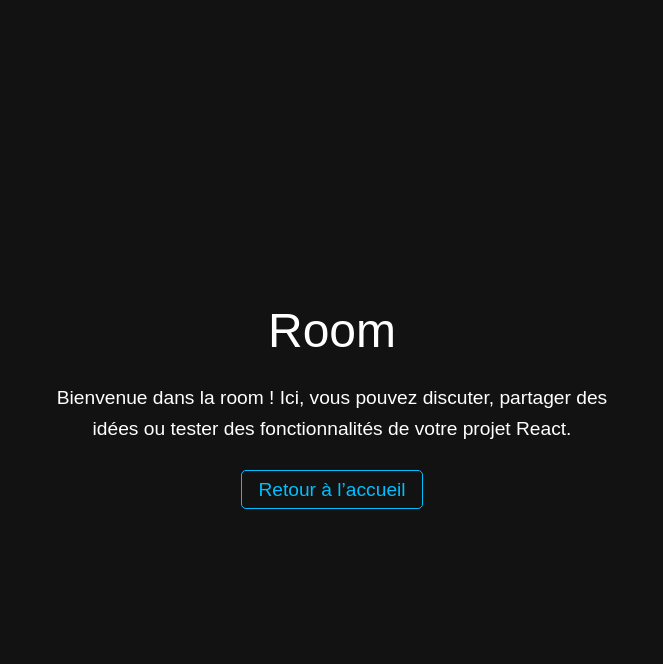
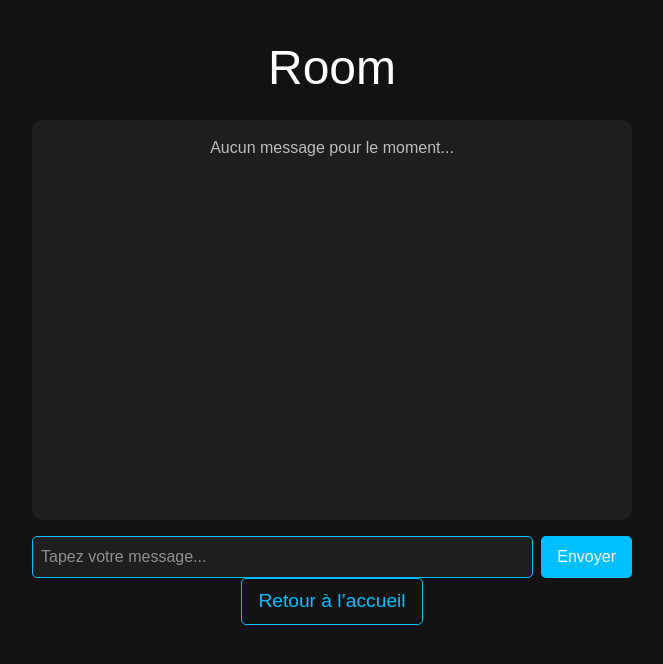
Before and after one commit to TRougier/pwa-project, a Next.js app: page /room in a window 1280 px wide. Shown: the top 664 px of the page, without its empty margins (308-971 px from the left). Built offline with nearby package versions, Linux system fonts and the light colour scheme.

Commit message:
pages done

```diff
--- a/app/gallery/page.tsx
+++ b/app/gallery/page.tsx
@@ -8,6 +8,8 @@ export default function Gallery() {
   const canvasRef = useRef<HTMLCanvasElement>(null);
   const [photos, setPhotos] = useState<string[]>([]);
   const [isCameraOn, setIsCameraOn] = useState(true);
+
+
 
   // Charger les photos sauvegardées
   useEffect(() => {
@@ -69,7 +71,7 @@ export default function Gallery() {
     >
       <h1 style={{ fontSize: "3rem", marginBottom: "1rem" }}>Gallery</h1>
       <p style={{ fontSize: "1.2rem", maxWidth: "600px", lineHeight: "1.6" }}>
-        Prenez des photos 📸 — elles apparaîtront juste en dessous et resteront sauvegardées localement.
+        Prenez des photos.
       </p>
 
       {/* Caméra */}
--- a/app/reception/page.tsx
+++ b/app/reception/page.tsx
@@ -1,11 +1,65 @@
 "use client";
-
+import { useEffect, useState } from "react";
 import Link from "next/link";
 
 export default function Reception() {
+  const [pseudo, setPseudo] = useState("");
+  const [tempPseudo, setTempPseudo] = useState("");
+  const [isClient, setIsClient] = useState(false);
+
+  // Marquer que le composant est côté client
+  useEffect(() => {
+    setIsClient(true);
+  }, []);
+
+  // Charger pseudo au démarrage côté client
+  useEffect(() => {
+    if (!isClient) return;
+
+    const saved = localStorage.getItem("pseudo");
+    if (saved) {
+      setPseudo(saved);
+      setTempPseudo(saved);
+    }
+
+    const offlineChange = localStorage.getItem("pendingPseudo");
+    if (offlineChange) {
+      setTempPseudo(offlineChange);
+    }
+  }, [isClient]);
+
+  // Synchronisation quand on redevient online
+  useEffect(() => {
+    if (!isClient) return;
+
+    const syncPseudo = () => {
+      const offlineChange = localStorage.getItem("pendingPseudo");
+      if (offlineChange) {
+        localStorage.setItem("pseudo", offlineChange);
+        setPseudo(offlineChange);
+        setTempPseudo(offlineChange);
+        localStorage.removeItem("pendingPseudo");
+        console.log("✅ Pseudo synchronisé :", offlineChange);
+      }
+    };
+
+    window.addEventListener("online", syncPseudo);
+    return () => window.removeEventListener("online", syncPseudo);
+  }, [isClient]);
+
+  const savePseudo = () => {
+    setPseudo(tempPseudo); // Affiche immédiatement
+    if (navigator.onLine) {
+      localStorage.setItem("pseudo", tempPseudo);
+      console.log("✅ Pseudo sauvegardé en ligne :", tempPseudo);
+    } else {
+      localStorage.setItem("pendingPseudo", tempPseudo);
+      console.log("💾 Pseudo stocké hors-ligne :", tempPseudo);
+    }
+  };
+
   return (
-    <div
-      style={{
+    <div style={{
       backgroundColor: "#121212",
       color: "#ffffff",
       minHeight: "100vh",
@@ -16,17 +70,43 @@ export default function Reception() {
       justifyContent: "center",
       padding: "2rem",
       textAlign: "center",
+    }}>
+      <h1 style={{ fontSize: "3rem", marginBottom: "1rem" }}>Reception</h1>
+      <p style={{ fontSize: "1.2rem", marginBottom: "1rem" }}>
+        Bienvenue, <strong>{pseudo || "inconnu"}</strong>
+      </p>
+
+      <input
+        type="text"
+        value={tempPseudo}
+        onChange={(e) => setTempPseudo(e.target.value)}
+        placeholder="Entrez votre pseudo"
+        style={{
+          padding: "0.5rem",
+          fontSize: "1rem",
+          marginBottom: "1rem",
+          borderRadius: "5px",
+          border: "1px solid #00bfff",
+          color: "#fff",
+          backgroundColor: "#1e1e1e",
+        }}
+      />
+      <button
+        onClick={savePseudo}
+        style={{
+          backgroundColor: "#00bfff",
+          color: "#fff",
+          border: "none",
+          padding: "0.5rem 1rem",
+          borderRadius: "5px",
+          cursor: "pointer",
         }}
       >
-      <h1 style={{ fontSize: "3rem", marginBottom: "1rem" }}>Reception</h1>
-      <p style={{ fontSize: "1.2rem", maxWidth: "600px", lineHeight: "1.6" }}>
-        Bienvenue dans la réception ! Cette page peut servir de page d’accueil pour accueillir vos utilisateurs ou présenter des informations importantes.
-      </p>
+        Sauvegarder
+      </button>
 
       <div style={{ marginTop: "2rem" }}>
-        <Link
-          href="/"
-          style={{
+        <Link href="/" style={{
           color: "#00bfff",
           textDecoration: "none",
           fontSize: "1.2rem",
@@ -34,8 +114,7 @@ export default function Reception() {
           padding: "0.5rem 1rem",
           borderRadius: "5px",
           transition: "all 0.3s",
-          }}
-        >
+        }}>
           Retour à l’accueil
         </Link>
       </div>
--- a/app/room/page.tsx
+++ b/app/room/page.tsx
@@ -1,30 +1,128 @@
 "use client";
 
+import { useEffect, useState } from "react";
 import Link from "next/link";
 
+interface Message {
+  id: string;
+  pseudo: string;
+  text: string;
+  timestamp: number;
+}
+
 export default function Room() {
+  const [messages, setMessages] = useState<Message[]>([]);
+  const [input, setInput] = useState("");
+  const [pseudo, setPseudo] = useState("inconnu");
+
+  // Charger pseudo et messages depuis le localStorage au démarrage
+  useEffect(() => {
+    const savedPseudo = localStorage.getItem("pseudo");
+    if (savedPseudo) setPseudo(savedPseudo);
+
+    const savedMessages = localStorage.getItem("messages");
+    if (savedMessages) setMessages(JSON.parse(savedMessages));
+  }, []);
+
+  // Fonction pour envoyer un message
+  const sendMessage = () => {
+    if (!input.trim()) return;
+
+    const newMessage: Message = {
+      id: `${Date.now()}-${Math.random()}`, // id unique
+      pseudo,
+      text: input,
+      timestamp: Date.now(),
+    };
+
+    const updatedMessages = [...messages, newMessage];
+
+    setMessages(updatedMessages);
+    setInput("");
+
+    // Sauvegarde immédiate dans le localStorage
+    localStorage.setItem("messages", JSON.stringify(updatedMessages));
+  };
+
   return (
     <div
       style={{
         backgroundColor: "#121212",
-        color: "#ffffff",
+        color: "#fff",
         minHeight: "100vh",
         fontFamily: "Arial, sans-serif",
         display: "flex",
         flexDirection: "column",
         alignItems: "center",
-        justifyContent: "center",
         padding: "2rem",
         textAlign: "center",
       }}
     >
       <h1 style={{ fontSize: "3rem", marginBottom: "1rem" }}>Room</h1>
-      <p style={{ fontSize: "1.2rem", maxWidth: "600px", lineHeight: "1.6" }}>
-        Bienvenue dans la room ! Ici, vous pouvez discuter, partager des idées
-        ou tester des fonctionnalités de votre projet React.
-      </p>
 
-      <div style={{ marginTop: "2rem" }}>
+      <div
+        style={{
+          width: "100%",
+          maxWidth: "600px",
+          backgroundColor: "#1e1e1e",
+          padding: "1rem",
+          borderRadius: "10px",
+          marginBottom: "1rem",
+          flexGrow: 1,
+          maxHeight: "400px",
+          overflowY: "auto",
+        }}
+      >
+        {messages.length === 0 && (
+          <p style={{ color: "#bdbcbcff" }}>Aucun message pour le moment...</p>
+        )}
+        {messages.map((msg) => (
+          <div
+            key={msg.id}
+            style={{
+              marginBottom: "0.5rem",
+              textAlign: msg.pseudo === pseudo ? "right" : "left",
+            }}
+          >
+            <span style={{ fontWeight: "bold", marginRight: "0.5rem", color: "#00bfff" }}>
+              {msg.pseudo}:
+            </span>
+            <span>{msg.text}</span>
+          </div>
+        ))}
+      </div>
+
+      <div style={{ display: "flex", gap: "0.5rem", width: "100%", maxWidth: "600px" }}>
+        <input
+          type="text"
+          value={input}
+          onChange={(e) => setInput(e.target.value)}
+          placeholder="Tapez votre message..."
+          style={{
+            flexGrow: 1,
+            padding: "0.5rem",
+            borderRadius: "5px",
+            border: "1px solid #00bfff",
+            color: "#fff",
+            backgroundColor: "#1e1e1e",
+          }}
+          onKeyDown={(e) => e.key === "Enter" && sendMessage()}
+        />
+        <button
+          onClick={sendMessage}
+          style={{
+            backgroundColor: "#00bfff",
+            color: "#fff",
+            border: "none",
+            padding: "0.5rem 1rem",
+            borderRadius: "5px",
+            cursor: "pointer",
+          }}
+        >
+          Envoyer
+        </button>
+      </div>
+
       <Link
         href="/"
         style={{
@@ -34,12 +132,10 @@ export default function Room() {
           border: "1px solid #00bfff",
           padding: "0.5rem 1rem",
           borderRadius: "5px",
-            transition: "all 0.3s",
         }}
       >
         Retour à l’accueil
       </Link>
     </div>
-    </div>
   );
 }
--- a/public/sw.js
+++ b/public/sw.js
@@ -1,58 +1,33 @@
 const CACHE_NAME = "my-app-cache-v1";
-const urlsToCache = [
-  "/",
-  "/favicon.ico",
-  "/icon1.png",
-  "/icon2.png"
-];
+const urlsToCache = ["/", "/reception", "/room", "/gallery", "/favicon.ico", "/icon1.png",
+   "/icon2.png"];
 
-// Installation
 self.addEventListener("install", (event) => {
   event.waitUntil(
-    caches.open(CACHE_NAME).then(async (cache) => {
-      console.log("Service Worker: caching files");
-      for (const url of urlsToCache) {
-        try {
-          await cache.add(url);
-        } catch (err) {
-          console.warn("❌ Impossible de mettre en cache :", url, err);
-        }
-      }
-    })
+    caches.open(CACHE_NAME).then((cache) => cache.addAll(urlsToCache))
   );
   self.skipWaiting();
 });
 
-// Activation
 self.addEventListener("activate", (event) => {
   event.waitUntil(
     caches.keys().then((keys) =>
-      Promise.all(
-        keys.map((key) => {
-          if (key !== CACHE_NAME) {
-            return caches.delete(key);
-          }
-        })
-      )
+      Promise.all(keys.map((key) => key !== CACHE_NAME && caches.delete(key)))
     )
   );
   self.clients.claim();
 });
 
-// Intercepter les requêtes
 self.addEventListener("fetch", (event) => {
   event.respondWith(
     caches.match(event.request).then((cachedResponse) => {
-      // Si trouvé dans le cache, on le renvoie
-      if (cachedResponse) {
-        return cachedResponse;
-      }
-      // Sinon on fait la requête réseau
+      if (cachedResponse) return cachedResponse;
+
       return fetch(event.request).catch(() => {
-        // Ici tu peux renvoyer une page fallback si tu veux
         if (event.request.destination === "document") {
-          return caches.match("/"); // renvoyer index.html
+          return caches.match("/");
         }
+        return new Response("", { status: 503, statusText: "Offline" });
       });
     })
   );
```
Lines whose indentation alone changed are shown as unchanged.
